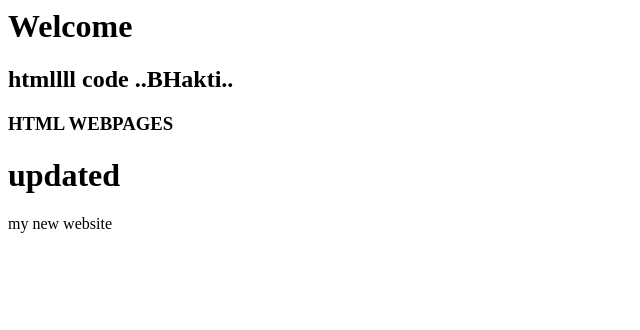
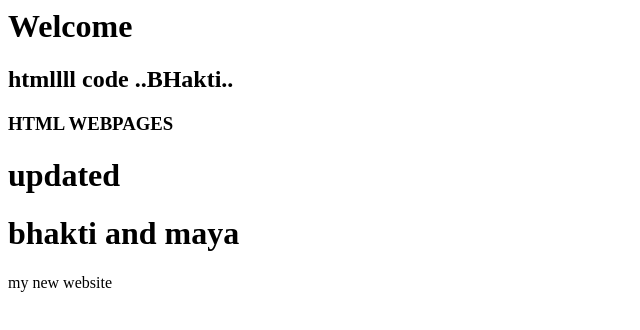
Before and after one commit to bhaktijare/newweb, a plain HTML site: page index.html in a window 1280 px wide. Shown: the whole page, without its empty margins (0-640 px from the left). Drawn offline with Linux system fonts and the light colour scheme.

Commit message:
may be final

```diff
--- a/index.html
+++ b/index.html
@@ -4,5 +4,6 @@
 <h1>..BHakti..</h1>
 <h3>HTML WEBPAGES</h3>
 <h1>updated</h1>
+<h1>bhakti and maya</h1>
 <p>my new website</p>
 </html>
```
